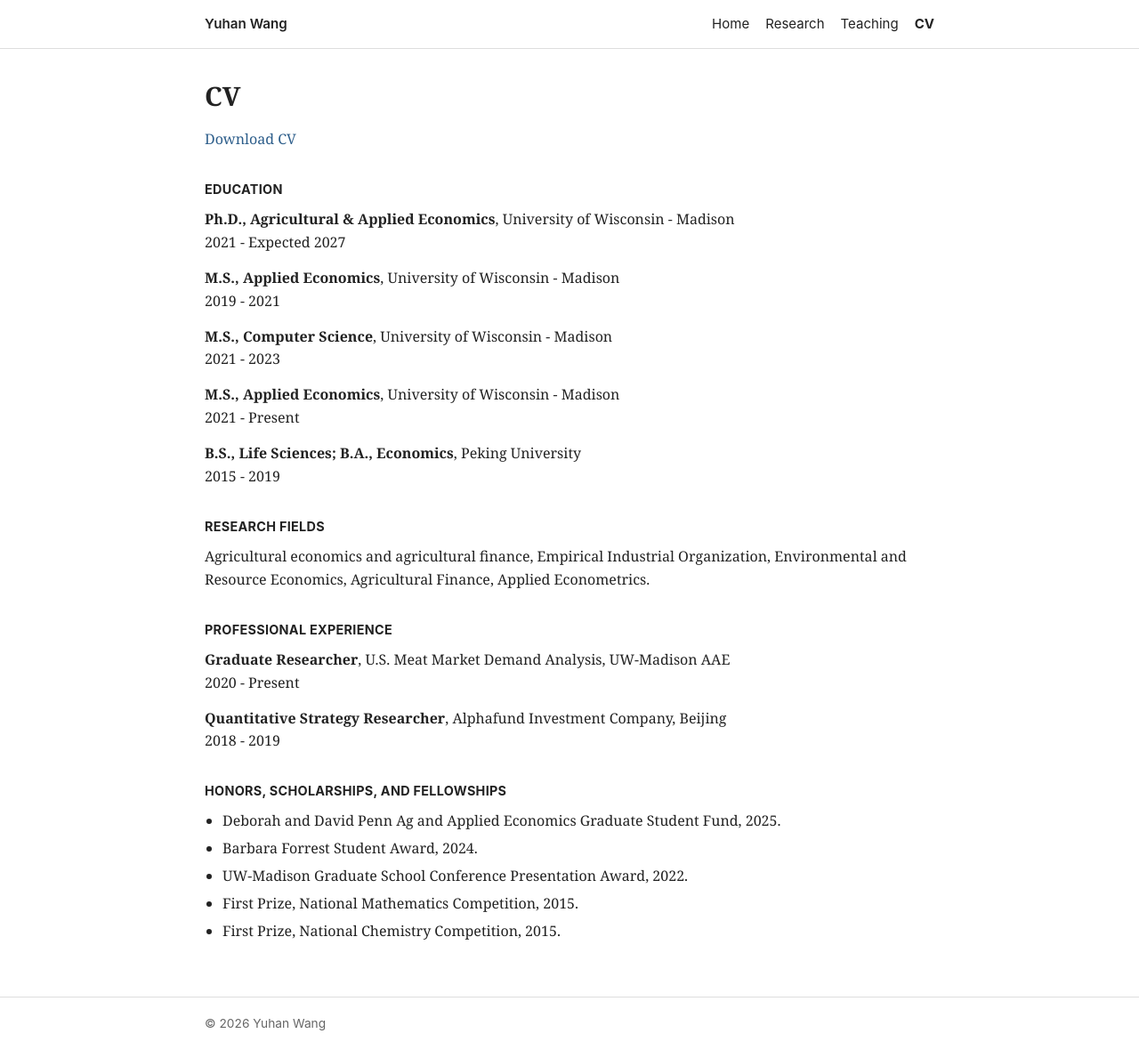
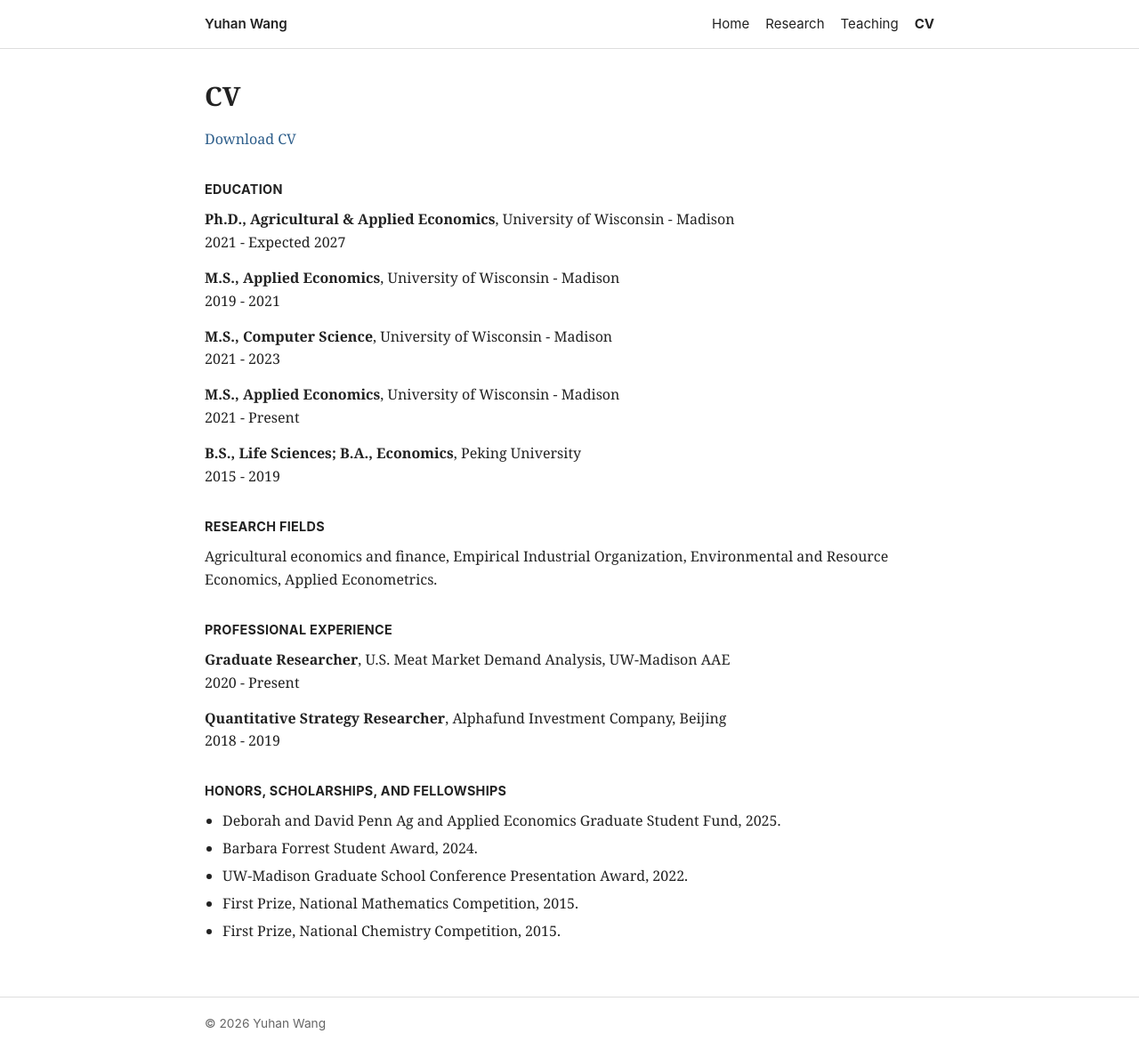
Before and after one commit to Yuhan-Wang-YW/Yuhan-Wang-YW.github.io, a Jekyll site: the page built from cv.md, in a window 1280 px wide. Shown: the whole page at 89% size. Built offline with Jekyll 4.4.1, drawn with Linux system fonts in a browser that asks for light colours.

Commit message:
Update research interests order

```diff
--- a/cv.md
+++ b/cv.md
@@ -29,9 +29,8 @@
 
 ## Research Fields
 
-Agricultural economics and agricultural finance, Empirical Industrial
-Organization, Environmental and Resource Economics, Agricultural Finance,
-Applied Econometrics.
+Agricultural economics and finance, Empirical Industrial Organization,
+Environmental and Resource Economics, Applied Econometrics.
 
 ## Professional Experience
 
--- a/index.html
+++ b/index.html
@@ -58,10 +58,9 @@
 <section>
   <h2>Research Interests</h2>
   <ul>
-    <li>Agricultural economics and agricultural finance</li>
+    <li>Agricultural economics and finance</li>
     <li>Empirical Industrial Organization</li>
     <li>Environmental and Resource Economics</li>
-    <li>Agricultural Finance</li>
     <li>Applied Econometrics</li>
   </ul>
 </section>
```
